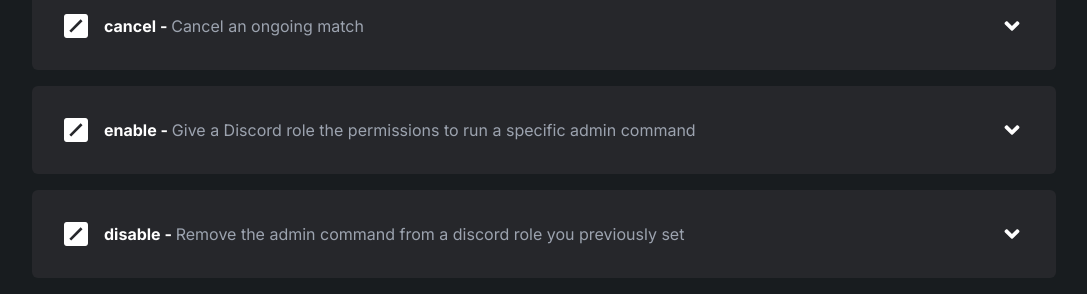
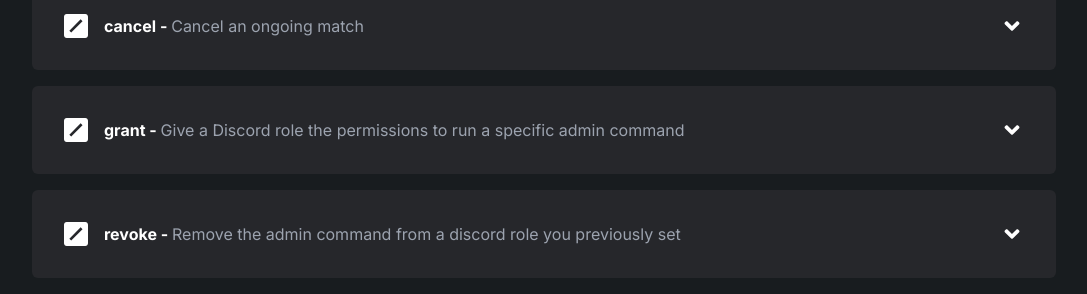
Before and after one commit to ItzDerock/InHouseQueue-site, a Next.js app: page /commands in a window 1280 px wide. Shown: the part 980-1274 px from the top of the page, without its empty margins (96-1183 px from the left). Built offline with nearby package versions, Linux system fonts and the light colour scheme.

Commit message:
update enable/disable command

```diff
--- a/src/data/commands.ts
+++ b/src/data/commands.ts
@@ -82,25 +82,25 @@ const commands = [
       ]
     },
 {
-    "name": "enable",
+    "name": "grant",
     "type": "Admin",
     "description": "Give a Discord role the permissions to run a specific admin command",
     "usage": [
-      "/admin enable [role] [command]"
+      "/admin grant [role] [command]"
     ],
     "examples": [
-      "/admin enable @Moderators queue reset"
+      "/admin grant @Moderators queue reset"
     ]
   },
   {
-    "name": "disable",
+    "name": "revoke",
     "type": "Admin",
     "description": "Remove the admin command from a discord role you previously set",
     "usage": [
-      "/admin disable [role] [command]"
+      "/admin revoke [role] [command]"
     ],
     "examples": [
-      "/admin disable @Moderators queue reset"
+      "/admin revoke @Moderators queue reset"
     ]
   },
   {
```
